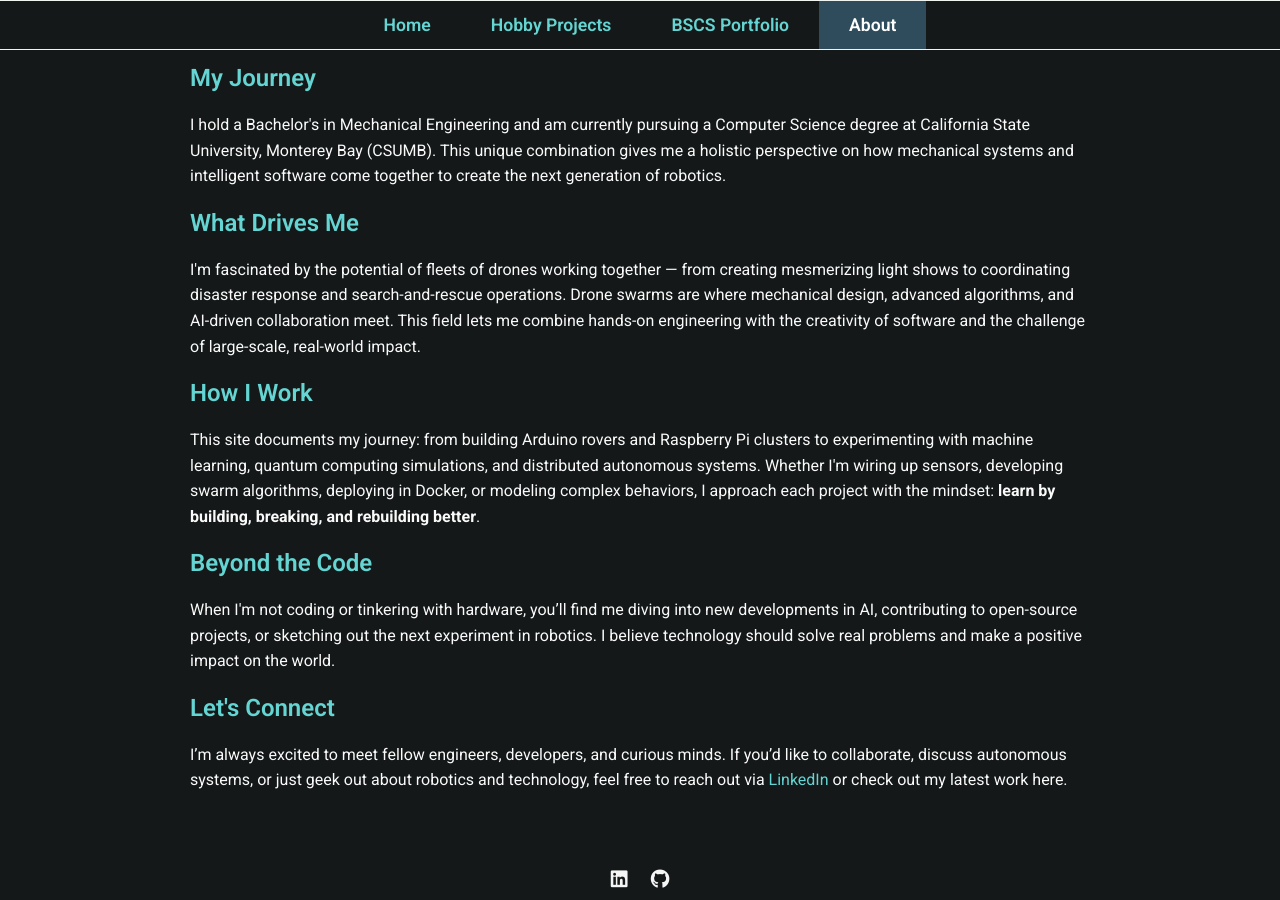
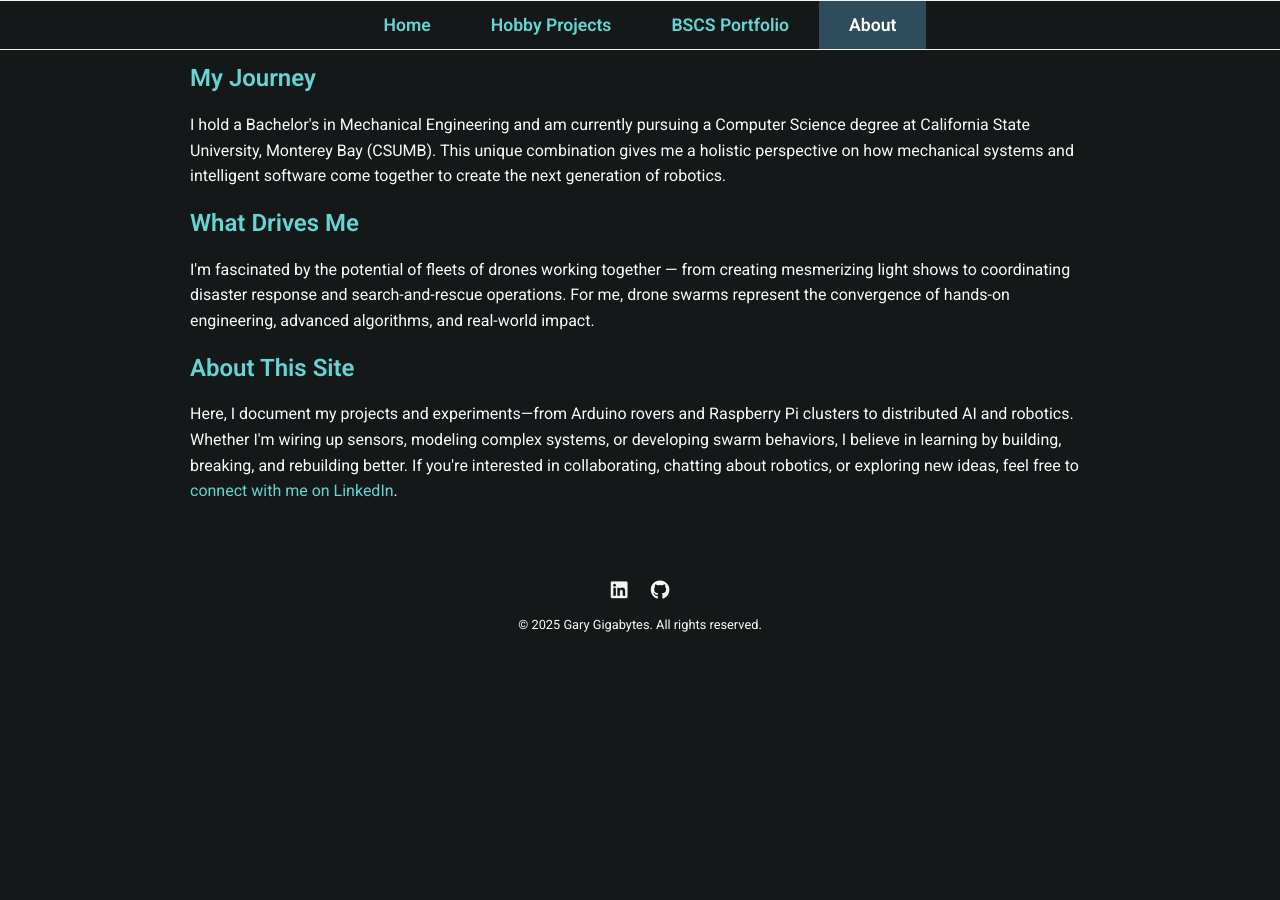
Before and after one commit to KOZ-Enterprises/ggbsite, a Jekyll site: the page built from about.html, in a window 1280 px wide and 900 px high, scrolled down 520 px. Built offline with Jekyll 4.4.1, drawn with Linux system fonts in a browser that asks for light colours; after the commit the page ends 1180 px from its top, so only the background shows below that.

Commit message:
"Update TradingBot and Smart Mirror posts with improved layout, refined descriptions, and updated resources. Simplify About page content for clarity and better presentation."

```diff
--- a/about.html
+++ b/about.html
@@ -18,20 +18,10 @@
 
 <h2>What Drives Me</h2>
 <p>
-    I'm fascinated by the potential of fleets of drones working together — from creating mesmerizing light shows to coordinating disaster response and search-and-rescue operations. Drone swarms are where mechanical design, advanced algorithms, and AI-driven collaboration meet. This field lets me combine hands-on engineering with the creativity of software and the challenge of large-scale, real-world impact.
+    I'm fascinated by the potential of fleets of drones working together — from creating mesmerizing light shows to coordinating disaster response and search-and-rescue operations. For me, drone swarms represent the convergence of hands-on engineering, advanced algorithms, and real-world impact.
 </p>
 
-<h2>How I Work</h2>
+<h2>About This Site</h2>
 <p>
-    This site documents my journey: from building Arduino rovers and Raspberry Pi clusters to experimenting with machine learning, quantum computing simulations, and distributed autonomous systems. Whether I'm wiring up sensors, developing swarm algorithms, deploying in Docker, or modeling complex behaviors, I approach each project with the mindset: <strong>learn by building, breaking, and rebuilding better</strong>.
+    Here, I document my projects and experiments—from Arduino rovers and Raspberry Pi clusters to distributed AI and robotics. Whether I'm wiring up sensors, modeling complex systems, or developing swarm behaviors, I believe in learning by building, breaking, and rebuilding better. If you're interested in collaborating, chatting about robotics, or exploring new ideas, feel free to <a href="https://www.linkedin.com/in/garykuepper/" target="_blank">connect with me on LinkedIn</a>.
 </p>
-
-<h2>Beyond the Code</h2>
-<p>
-    When I'm not coding or tinkering with hardware, you’ll find me diving into new developments in AI, contributing to open-source projects, or sketching out the next experiment in robotics. I believe technology should solve real problems and make a positive impact on the world.
-</p>
-
-<h2>Let's Connect</h2>
-<p>
-    I’m always excited to meet fellow engineers, developers, and curious minds. If you’d like to collaborate, discuss autonomous systems, or just geek out about robotics and technology, feel free to reach out via <a href="https://www.linkedin.com/in/garykuepper/" target="_blank">LinkedIn</a> or check out my latest work here.
-</p>
```
Also changed, not shown: _drafts/2025-07-17-TradingBot.md (renamed from _posts/2025-07-17-TradingBot.md, +3 -3 lines), _posts/2025-07-17-First-Smart-Mirror-Build.md (renamed from _drafts/2025-06-06-First-Smart-Mirror-Build.md, +23 -6 lines).
